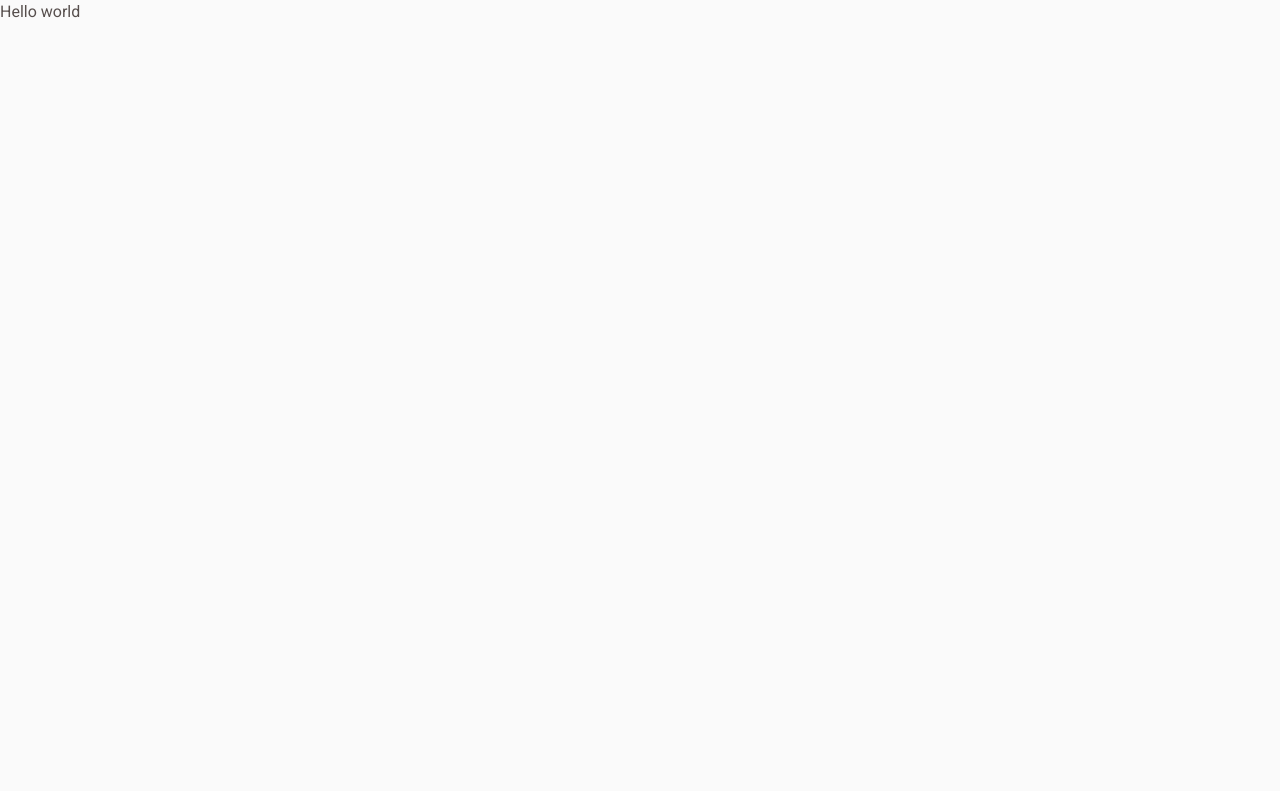
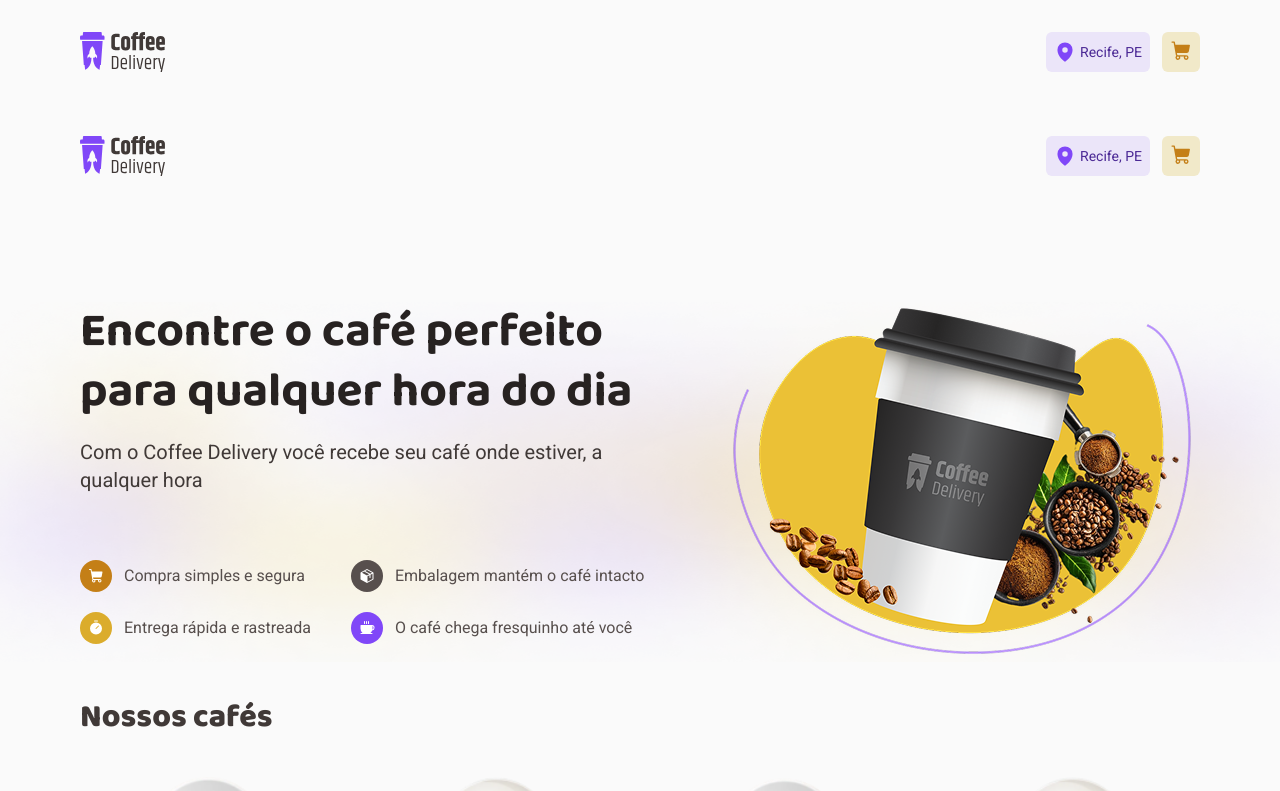
Before and after one commit to vitorgabs/coffee-delivery, a React (Vite) app: page / in a window 1280 px wide. Shown: the top 791 px of the page. Built offline with nearby package versions, Linux system fonts and the light colour scheme.

Commit message:
feat: create home and checkout screen routing and add links in the header

```diff
--- a/package.json
+++ b/package.json
@@ -14,6 +14,7 @@
     "@tailwindcss/vite": "^4.0.14",
     "react": "^19.0.0",
     "react-dom": "^19.0.0",
+    "react-router": "^7.3.0",
     "tailwindcss": "^4.0.14"
   },
   "devDependencies": {
--- a/src/app.tsx
+++ b/src/app.tsx
@@ -1,5 +1,11 @@
+import { Outlet } from 'react-router'
+import { Header } from './components/header'
+
 export function App() {
   return (
-    <h1>Hello world</h1>
+    <>
+      <Header />
+      <Outlet />
+    </>
   )
 }
--- a/src/components/header.tsx
+++ b/src/components/header.tsx
@@ -1,4 +1,5 @@
 import { MapPin, ShoppingCart } from '@phosphor-icons/react'
+import { Link } from 'react-router'
 
 import logo from '../assets/logo.svg'
 
@@ -7,7 +8,9 @@ export function Header() {
 
   return (
     <header className="mx-auto flex max-w-6xl justify-between py-8">
-      <img src={logo} alt="Logo do Coffee Delivery" />
+      <Link to="/">
+        <img src={logo} alt="Logo do Coffee Delivery" />
+      </Link>
 
       <div className="flex gap-3">
         <span className="bg-purple-light text-purple-dark flex items-center gap-1 rounded-md p-2 text-sm">
@@ -15,7 +18,10 @@ export function Header() {
           Recife, PE
         </span>
 
-        <div className="bg-yellow-light relative rounded-md p-2">
+        <Link
+          to="/checkout"
+          className="bg-yellow-light relative rounded-md p-2"
+        >
           <ShoppingCart weight="fill" className="text-yellow-dark size-5.5" />
           {cartItemCount > 0 && (
             <div className="bg-yellow-dark absolute top-0 right-0 flex size-5 translate-x-1/2 -translate-y-1/2 items-center justify-center rounded-full">
@@ -24,7 +30,7 @@ export function Header() {
               </span>
             </div>
           )}
-        </div>
+        </Link>
       </div>
     </header>
   )
--- a/src/main.tsx
+++ b/src/main.tsx
@@ -1,10 +1,11 @@
 import { StrictMode } from 'react'
 import { createRoot } from 'react-dom/client'
+import { RouterProvider } from 'react-router'
 import './global.css'
-import { App } from './app.tsx'
+import { router } from './routes.ts'
 
 createRoot(document.getElementById('root')!).render(
   <StrictMode>
-    <App />
-  </StrictMode>,
+    <RouterProvider router={router} />
+  </StrictMode>
 )
--- /dev/null
+++ b/src/routes.ts
@@ -0,0 +1,22 @@
+import { createBrowserRouter } from 'react-router'
+
+import { App } from './app'
+import { Home } from './pages/home'
+import { Checkout } from './pages/checkout'
+
+export const router = createBrowserRouter([
+  {
+    path: '/',
+    Component: App,
+    children: [
+      {
+        path: '/',
+        Component: Home,
+      },
+      {
+        path: '/checkout',
+        Component: Checkout,
+      },
+    ],
+  },
+])
```
Also changed, not shown: 1 other file (tests, documents, lock files or other folders).
